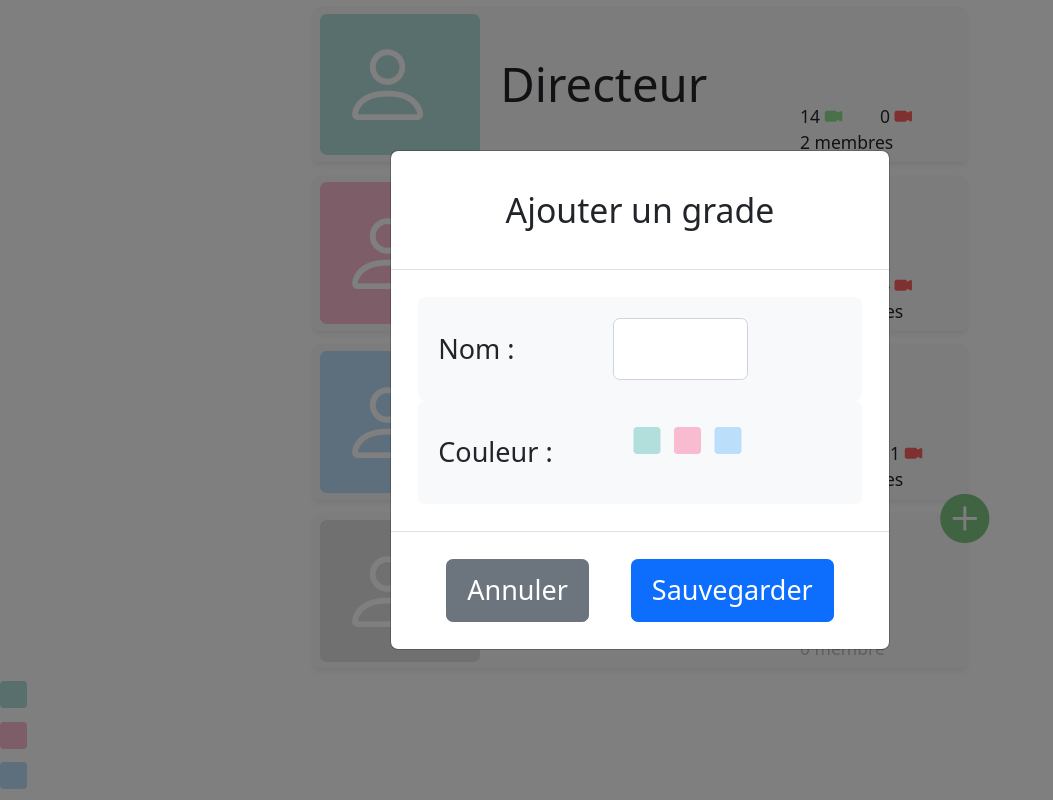
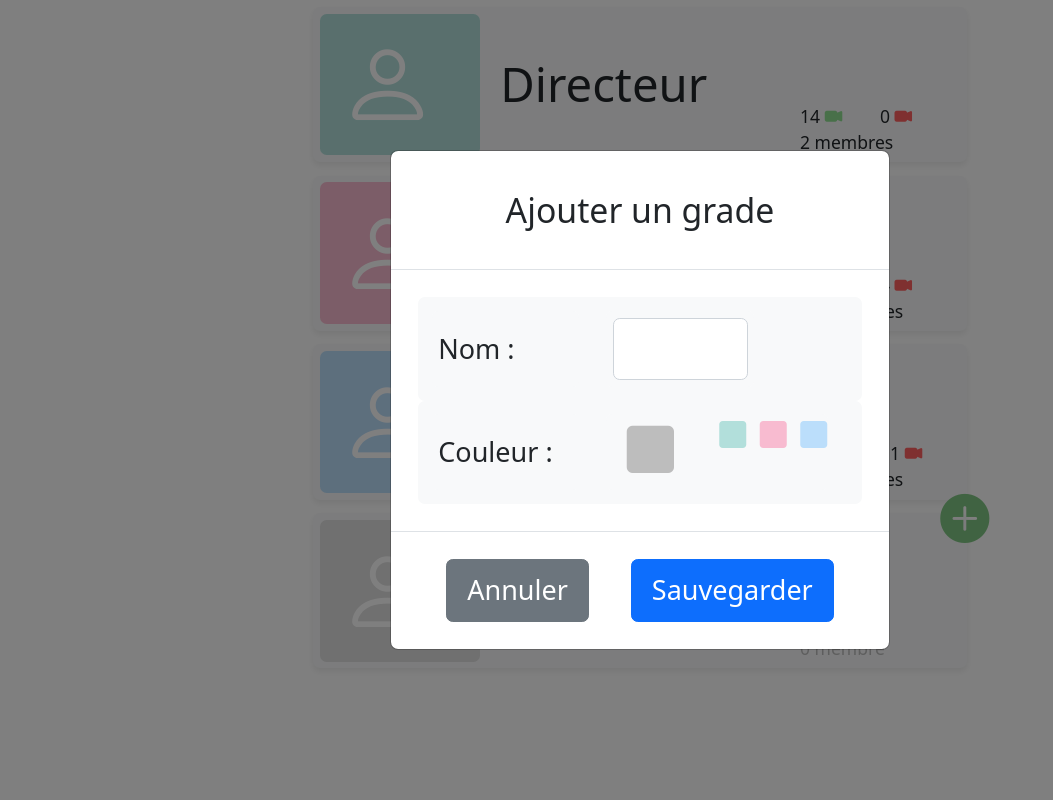
Before and after one commit to ikramjaujate/ProjetIntegration, a React (Create React App) app in the folder projet_integration/: page /grades in a window 1280 px wide. Both pictures are taken after a click on the icon 964 px from the left and 517 px from the top of the page. Shown: the whole page, without its empty margins (0-1053 px from the left). Built offline with nearby package versions, Linux system fonts and the light colour scheme.

Commit message:
Ajout couleur actuelle du grade

```diff
--- a/projet_integration/src/Grades.js
+++ b/projet_integration/src/Grades.js
@@ -21,6 +21,18 @@ function Grades() {
     //         myInput.focus()
     //         })
 	// }, []);
+
+
+    /**
+     * Assigne une couleur au grade qui est en train d'être créé
+     *
+     * @author Clémentine Sacré <c.sacre@students.ephec.be>
+     * @param {string} newColor  Couleur sélectionnée pour le grade
+     */
+    const chooseColor = (newColor) => {
+        document.getElementById('final-color').style.color= newColor;
+    }
+
 
     return (
         <div>
@@ -102,11 +114,12 @@ function Grades() {
                                     <div className="col-md-4 p-1 m-2 bg-light rounded">
                                         <label for="color-grade" className="col-form-label">Couleur : </label>
                                     </div>
-                                    <div className="p-1 m-2 col-md-4 bg-light rounded row">
+                                    <div className="p-0 m-2 col-md-6 bg-light rounded row">
                                         {/* <input type="text" className="col-sm-4 form-control" id="color-grade" /> */}
-                                        <div className="col-md-1"><i type="button" className="bi bi-square-fill" style={{color:"#B2DFDB"}}></i></div>
-                                        <div className="col-md-1"><i type="button" className="bi bi-square-fill" style={{color:"#F8BBD0"}}></i></div>
-                                        <div className="col-md-1"><i type="button" className="bi bi-square-fill" style={{color:"#BBDEFB"}}></i></div>
+                                        <div className="col-md-5"><i id="final-color" className="bi bi-square-fill" style={{color:"#BDBDBD", fontSize:"175%"}}></i></div>
+                                        <div className="col-md-1"><i type="button" className="bi bi-square-fill" style={{color:"#B2DFDB"}} onClick={() => chooseColor("#B2DFDB")}></i></div>
+                                        <div className="col-md-1"><i type="button" className="bi bi-square-fill" style={{color:"#F8BBD0"}} onClick={() => chooseColor("#F8BBD0")}></i></div>
+                                        <div className="col-md-1"><i type="button" className="bi bi-square-fill" style={{color:"#BBDEFB"}} onClick={() => chooseColor("#BBDEFB")}></i></div>
                                     </div>
                                 </div>
                             </div>
@@ -120,9 +133,9 @@ function Grades() {
                     </div>
                 </div>
 
-                <div><i type="button" className="bi bi-square-fill" style={{color:"#B2DFDB"}}></i></div>
+                {/* <div><i type="button" className="bi bi-square-fill" style={{color:"#B2DFDB"}}></i></div>
                 <div><i type="button" className="bi bi-square-fill" style={{color:"#F8BBD0"}}></i></div>
-                <div><i type="button" className="bi bi-square-fill" style={{color:"#BBDEFB"}}></i></div>
+                <div><i type="button" className="bi bi-square-fill" style={{color:"#BBDEFB"}}></i></div> */}
 
             </div>
         </div>
--- a/projet_integration/src/css/Grades.css
+++ b/projet_integration/src/css/Grades.css
@@ -2,9 +2,9 @@
     --color1 : #B2DFDB ;
     --color2 : #F8BBD0 ;
     --color3 : #BBDEFB ;
-    --x : #BDBDBD;
-    --camerAllow : #90E093 ;
-    --cameraRefuse : #FF6060 ;
+    --bg-cadres : #BDBDBD;
+    --camera-allow : #90E093 ;
+    --camera-refuse : #FF6060 ;
 }
 
 .add-user:hover {
```
